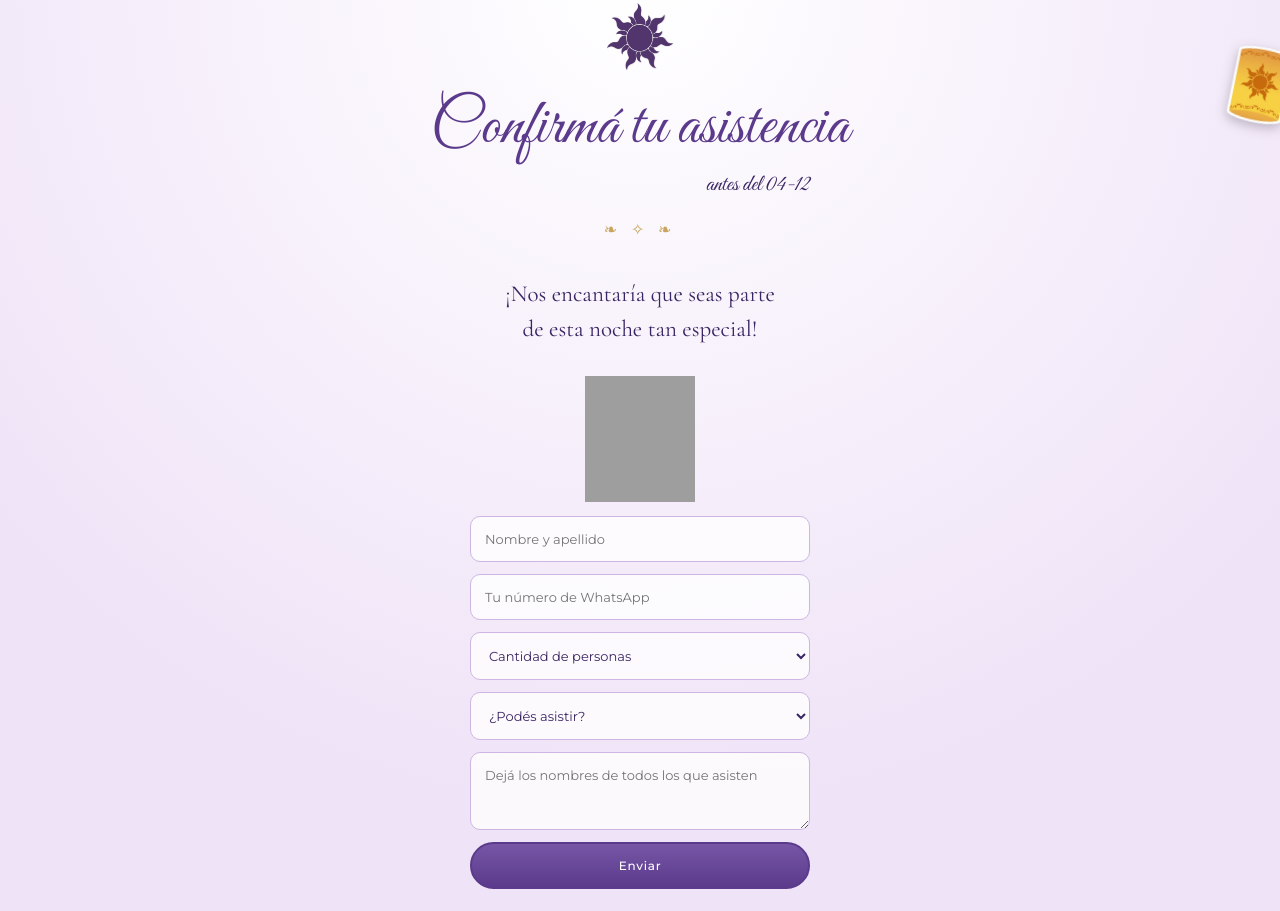
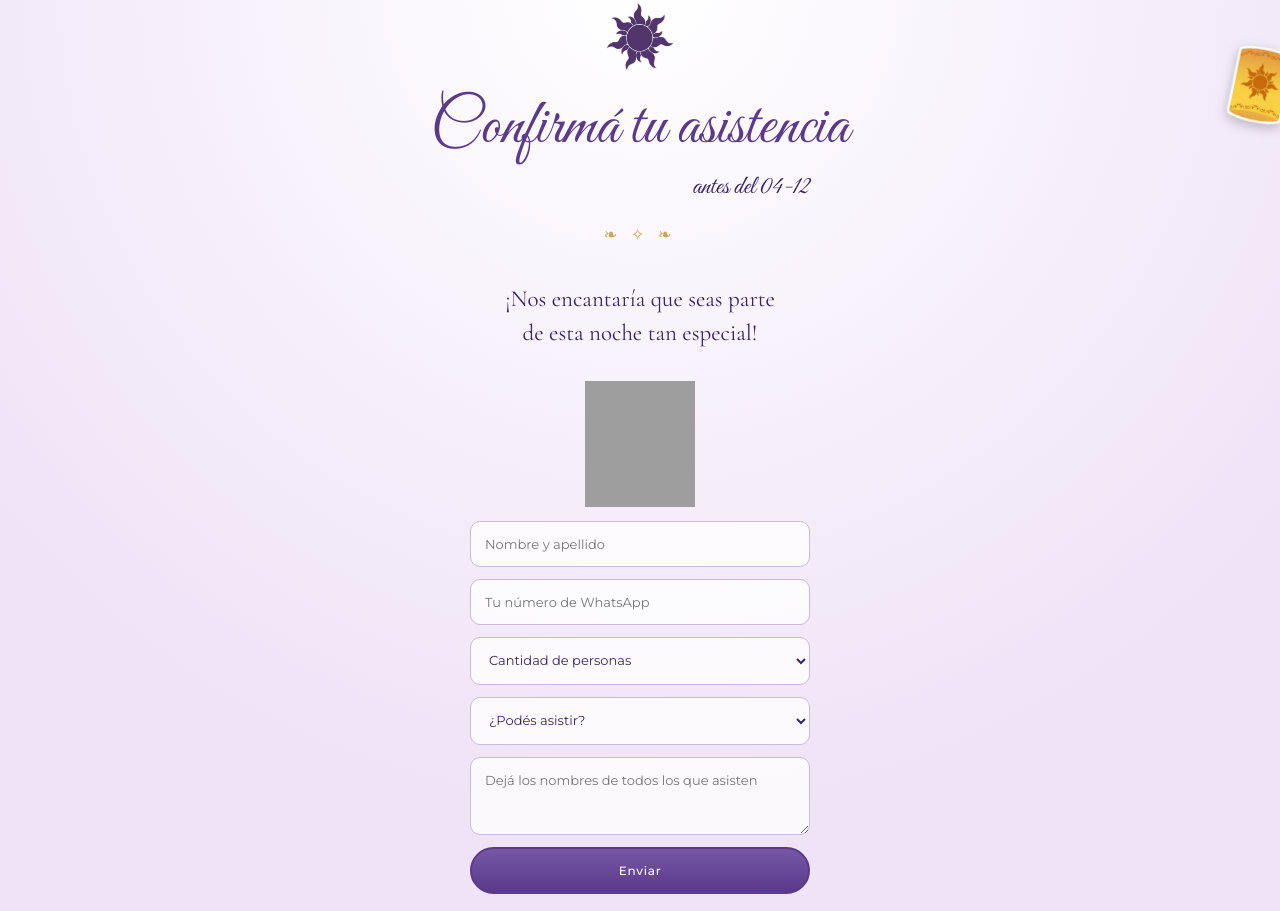
Before and after one commit to walexisojeda94-droid/15-Yaz, a plain HTML site: page index.html in a window 1280 px wide. Shown: the part 3390-4301 px from the top of the page. Drawn offline with nearby package versions, Linux system fonts and the light colour scheme; grey boxes are pictures that could not be loaded.

Commit message:
Aumenta tamaño de fecha límite a 26px

```diff
--- a/index.html
+++ b/index.html
@@ -21,7 +21,7 @@ section{position:relative;min-height:100svh;overflow:hidden;text-align:center;di
 .sun{width:56px;height:56px;color:#d9a441;margin-bottom:10px}.sun.dark{position:absolute;top:22px;left:50%;transform:translateX(-50%)}
 .paper{background:radial-gradient(circle at 50% 0,#fff,var(--lav) 70%)}
 .paper h2{font-size:clamp(46px,9vw,64px);margin:30px 0 4px;line-height:1.1}
-.deadline{font-family:'Great Vibes',cursive;font-weight:400;font-size:23px;line-height:1.5;width:min(340px,100%);text-align:right;margin:0 auto 4px}
+.deadline{font-family:'Great Vibes',cursive;font-weight:400;font-size:26px;line-height:1.5;width:min(340px,100%);text-align:right;margin:0 auto 4px}
 .lead{font-size:23px;line-height:1.5}.paper .lead{margin:24px 0}
 .night{color:#fff;background:linear-gradient(180deg,#2a1a4d,#4b2d78 60%,#a8604f 120%)}
 .hero{background:linear-gradient(180deg,#2a1a4d,#4b2d78 60%,#a8604f 120%);justify-content:flex-start;padding-top:90px}
```
